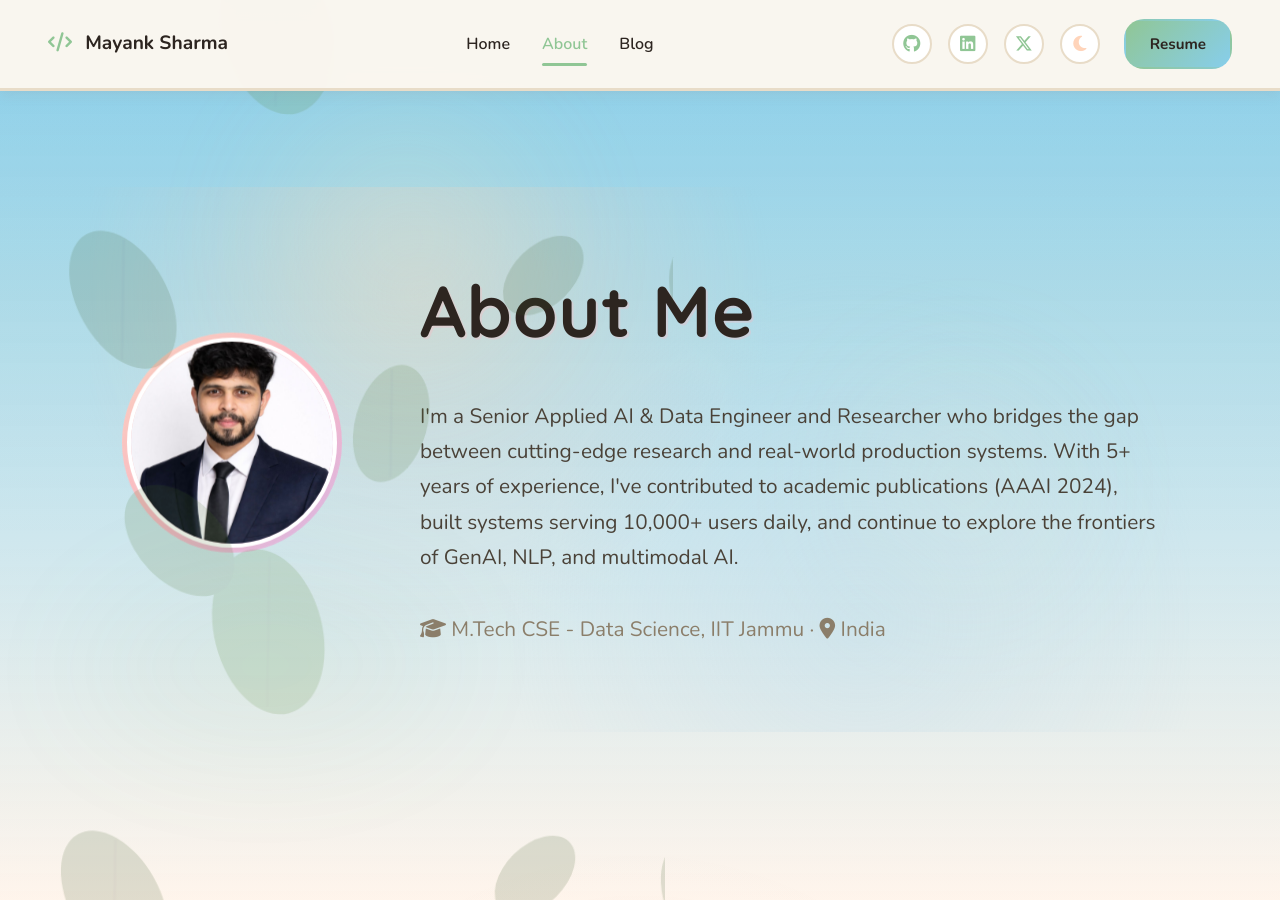
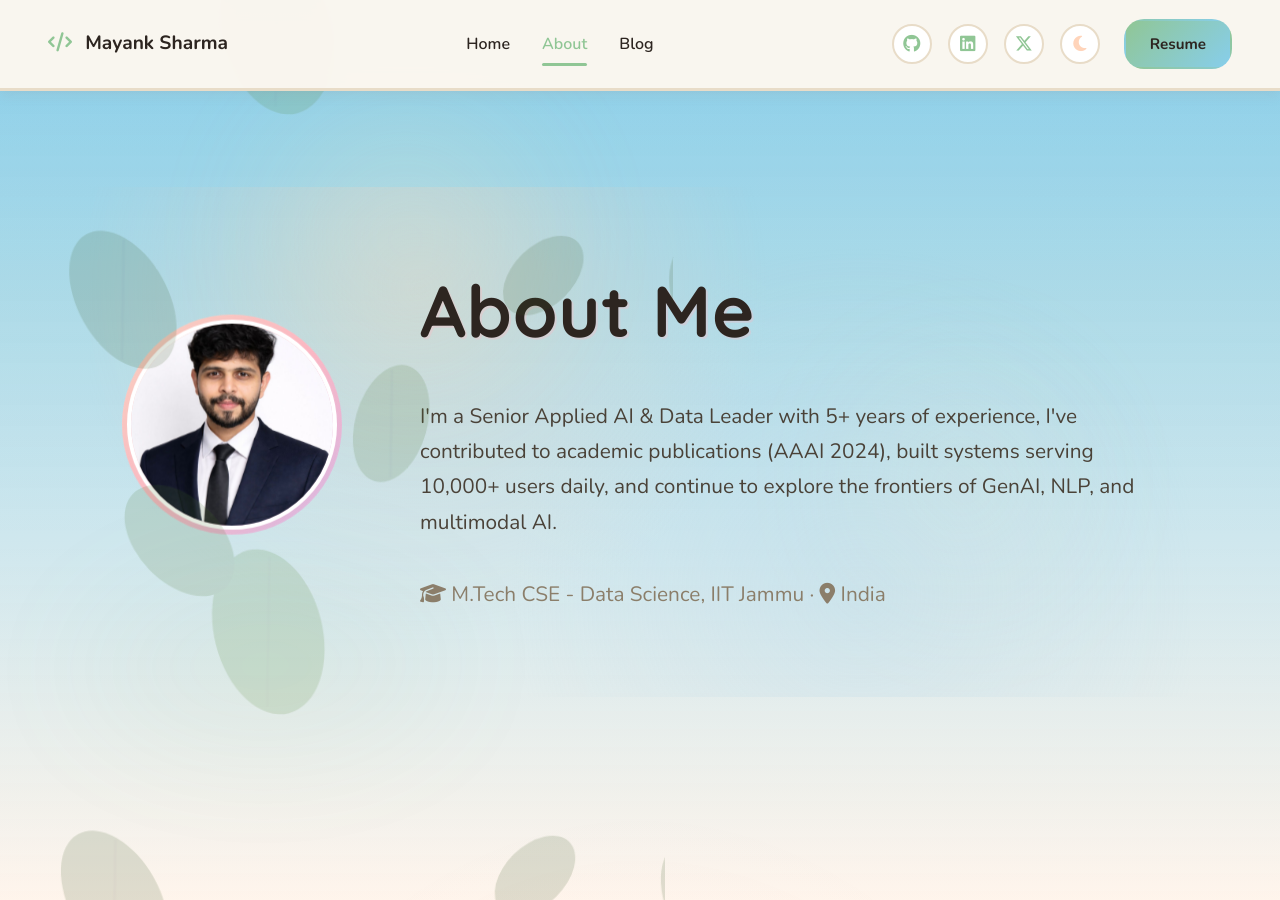
Before and after one commit to mayank1101/mayank1101.github.io, a Jekyll site: the page built from about.html, in a window 1280 px wide and 900 px high. Built offline with Jekyll 4.4.1, drawn with Linux system fonts in a browser that asks for light colours.

Commit message:
updated about.html

```diff
--- a/about.html
+++ b/about.html
@@ -17,8 +17,7 @@ description: About Mayank Sharma - AI/ML Engineer & Researcher. Learn about my j
         <div class="hero-text">
             <h1>About Me</h1>
             <p>
-                I'm a Senior Applied AI & Data Engineer and Researcher who bridges the gap between cutting-edge research
-                and real-world production systems. With 5+ years of experience, I've contributed to
+                I'm a Senior Applied AI & Data Leader with 5+ years of experience, I've contributed to
                 academic publications (AAAI 2024), built systems serving 10,000+ users daily, and
                 continue to explore the frontiers of GenAI, NLP, and multimodal AI.
             </p>
```
